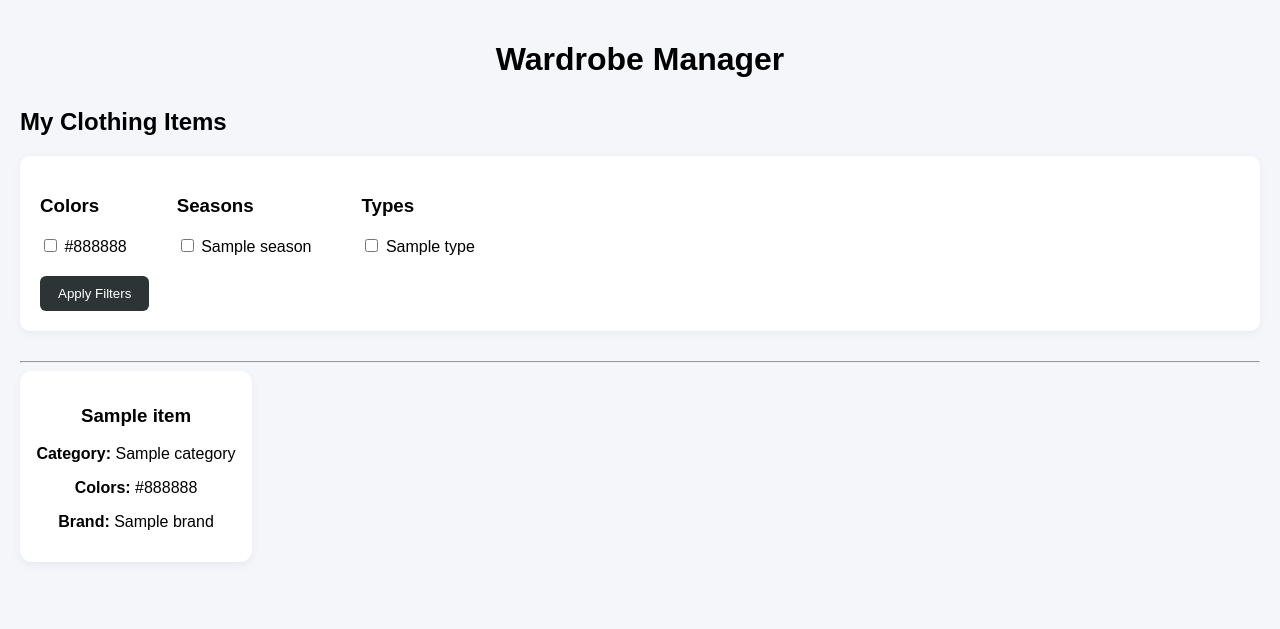
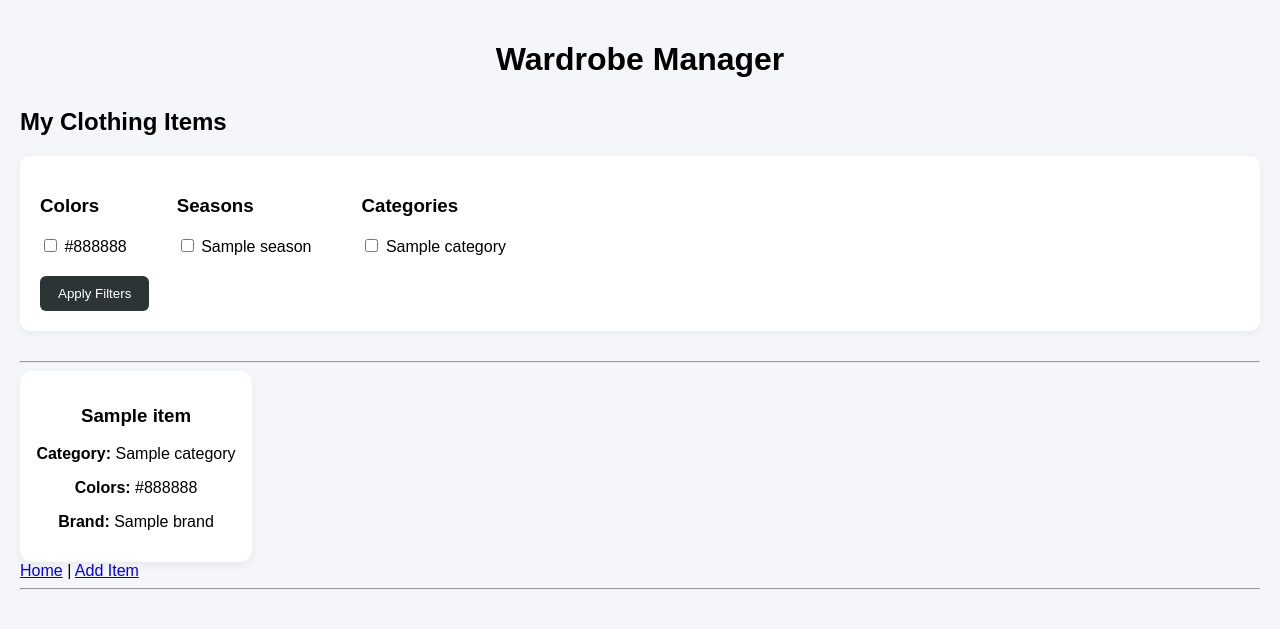
Before and after one commit to clagunas/wardrobe-manager, a FastAPI app: template templates/items.html in a window 1280 px wide. Shown: the top 629 px of the page. Run offline with FastAPI, Linux system fonts and the light colour scheme; the template is opened without the code that fills it: most values are stand-ins (such as "Sample title", 1, 10 or a date in 2020).

Commit message:
add item

```diff
--- a/database.py
+++ b/database.py
@@ -26,7 +26,7 @@
                     "name": row["Item"],
                     "category": row["Type"],
                     "image_filename": row["Image"],
-                    "style": row["Style"],
+                    "style": [s.strip() for s in row["Style"].split(",")],
                     "brand": row["Brand"],
                     #"second_hand": row["2nd hand"].lower() == "yes",
                     "colors": [c.strip() for c in row["Color"].split(",")],
--- a/main.py
+++ b/main.py
@@ -1,8 +1,11 @@
-from fastapi import FastAPI, Request, Query
+from fastapi import FastAPI, Request, Query, Form, File, UploadFile
+from fastapi.responses import RedirectResponse
 from fastapi.templating import Jinja2Templates
 from fastapi.staticfiles import StaticFiles
 from motor.motor_asyncio import AsyncIOMotorClient
-from typing import List
+from typing import List, Optional
+import os
+import shutil
 
 app = FastAPI()
 
@@ -19,7 +22,7 @@
     request: Request,
     color: List[str] = Query(None),
     season: List[str] = Query(None),
-    item_type: List[str] = Query(None)
+    item_category: List[str] = Query(None)
 ):
     query = {}
 
@@ -29,23 +32,73 @@
     if season:
         query["season"] = {"$in": season}
 
-    if item_type:
-        query["category"] = {"$in": item_type}
+    if item_category:
+        query["category"] = {"$in": item_category}
 
     items = await collection.find(query).to_list(1000)
 
     # Fetch distinct values for filters
     all_colors = await collection.distinct("colors")
     all_seasons = await collection.distinct("season")
-    all_types = await collection.distinct("category")
+    all_categories = await collection.distinct("category")
 
     return templates.TemplateResponse("items.html", {
         "request": request,
         "items": items,
         "all_colors": sorted(all_colors),
         "all_seasons": sorted(all_seasons),
-        "all_types": sorted(all_types),
+        "all_categories": sorted(all_categories),
         "selected_colors": color or [],
         "selected_seasons": season or [],
-        "selected_types": item_type or []
+        "selected_categories": item_category or []
     })
+
+@app.get("/add-item")
+async def add_item_form(request: Request):
+    # Get distinct values for filters to populate dropdowns if needed
+    all_colors = await collection.distinct("colors")
+    all_seasons = await collection.distinct("season")
+    all_categories = await collection.distinct("category")
+    all_styles = await collection.distinct("style")
+    return templates.TemplateResponse("add_item.html", {
+        "request": request,
+        "all_colors": sorted(all_colors),
+        "all_seasons": sorted(all_seasons),
+        "all_categories": sorted(all_categories),
+        "all_styles": sorted(all_styles)
+    })
+
+@app.post("/add-item")
+async def add_item(
+    name: str = Form(...),
+    category: str = Form(...),
+    colors: Optional[List[str]] = Form(None),   # list of checked colors
+    seasons: Optional[List[str]] = Form(None),  # list of checked seasons
+    style: Optional[List[str]] = Form(None),
+    brand: Optional[str] = Form(None),
+    price: Optional[float] = Form(None),
+    image: Optional[UploadFile] = File(None)
+):
+    image_filename = None
+    if image:
+        # Save file to static/images/
+        image_filename = image.filename
+        save_path = os.path.join("static", "images", image_filename)
+        with open(save_path, "wb") as buffer:
+            shutil.copyfileobj(image.file, buffer)
+
+    item = {
+        "name": name,
+        "category": category,
+        "colors": colors or [],
+        "season": seasons or [],
+        "style": style or [],
+        "brand": brand or "",
+        "price": price or "",
+        "image_filename": image_filename,
+        #"created_at": datetime.utcnow()
+    }
+
+    await collection.insert_one(item)
+
+    return RedirectResponse(url="/", status_code=303)
--- a/templates/base.html
+++ b/templates/base.html
@@ -8,4 +8,9 @@
     <h1>Wardrobe Manager</h1>
     {% block content %}{% endblock %}
 </body>
+<nav>
+    <a href="/">Home</a> |
+    <a href="/add-item">Add Item</a>
+</nav>
+<hr>
 </html>
--- a/templates/items.html
+++ b/templates/items.html
@@ -52,12 +52,12 @@
 
         <!-- TYPES -->
         <div>
-            <h3>Types</h3>
-            {% for t in all_types %}
+            <h3>Categories</h3>
+            {% for t in all_categories %}
                 <div>
                     <label>
-                        <input type="checkbox" name="item_type" value="{{ t }}"
-                            {% if t in selected_types %} checked {% endif %}>
+                        <input type="checkbox" name="item_category" value="{{ t }}"
+                            {% if t in selected_categories %} checked {% endif %}>
                         {{ t }}
                     </label>
                 </div>
```
Also changed, not shown: templates/add_item.html (added, +60 -0 lines).
